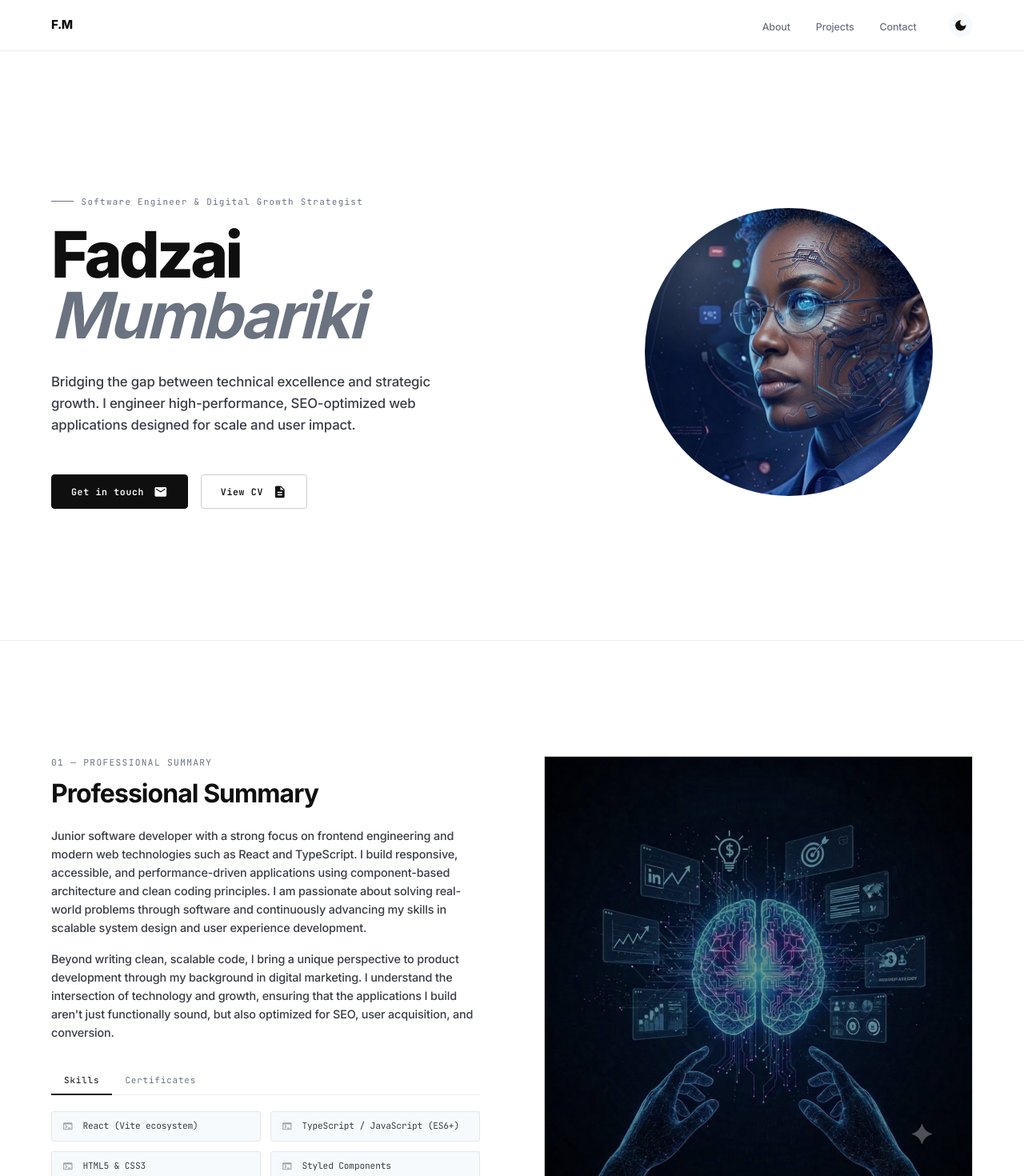
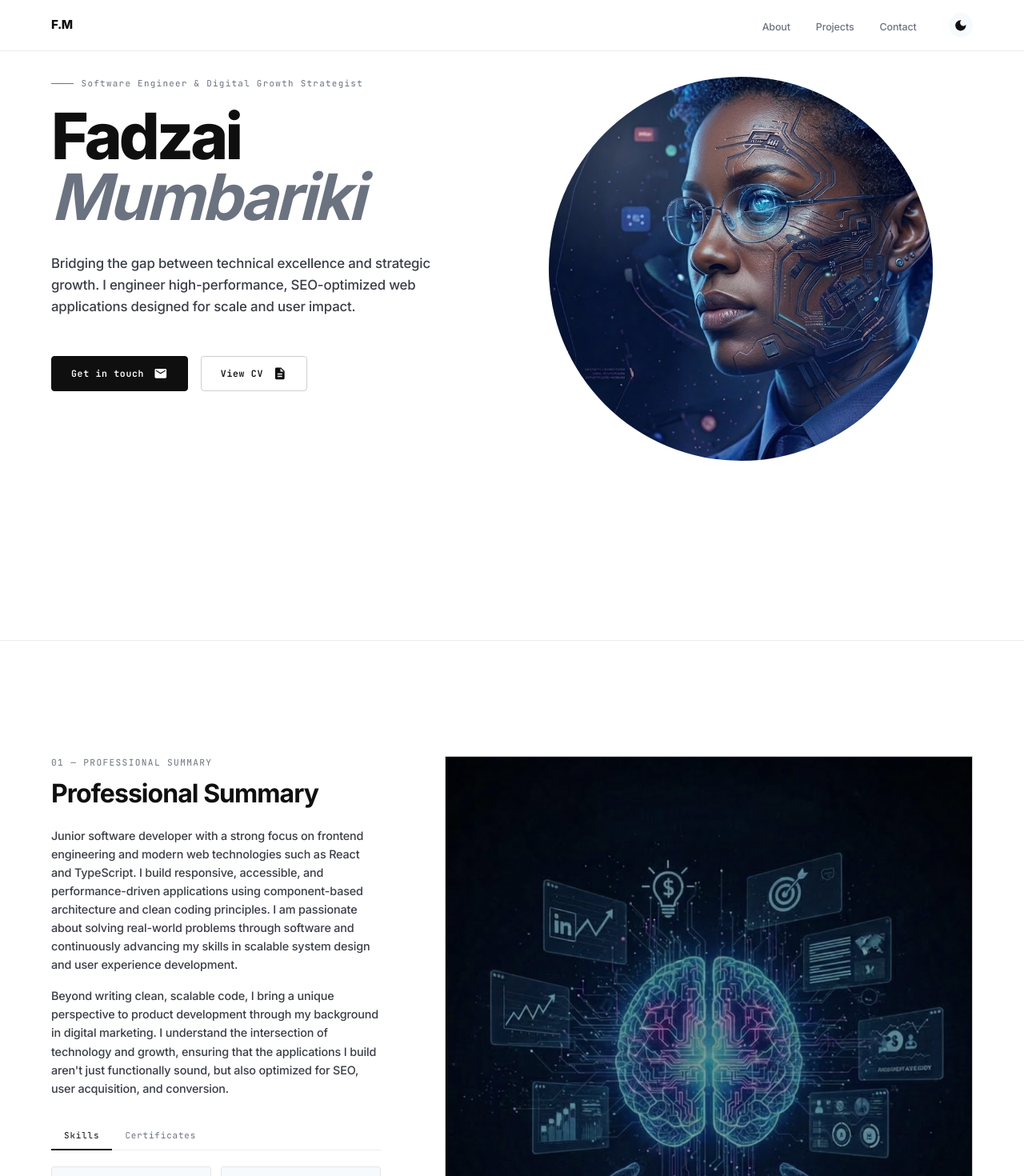
Before and after one commit to FadzaiMumbariki/Portfolio, a React (Vite) app: page / in a window 1280 px wide. Shown: the top 1470 px of the page at 80% size. Built offline with nearby package versions, Linux system fonts and the light colour scheme.

Commit message:
Fix Contact.jsx casing for case-sensitive module resolution on Linux

```diff
--- a/package.json
+++ b/package.json
@@ -25,7 +25,7 @@
     "@eslint/js": "^9.17.0",
     "@types/react": "^18.3.12",
     "@types/react-dom": "^18.3.1",
-    "@vitejs/plugin-react": "^6.0.1",
+    "@vitejs/plugin-react": "^4.3.4",
     "eslint": "^9.17.0",
     "eslint-plugin-react-hooks": "^7.1.1",
     "eslint-plugin-react-refresh": "^0.5.2",
--- a/src/About.jsx
+++ b/src/About.jsx
@@ -18,9 +18,9 @@ const Inner = styled.div`
 
 const AboutGrid = styled.div`
   display: grid;
-  grid-template-columns: 1fr 1fr;
+  grid-template-columns: 1fr 1.6fr;
   gap: 5rem;
-  align-items: start;
+  align-items: stretch;
 
   @media (max-width: 960px) {
     grid-template-columns: 1fr;
@@ -154,6 +154,7 @@ const CertBy = styled.span`
 const AboutImageWrap = styled.div`
   position: relative;
   width: 100%;
+  height: 100%;
 
   &::after {
     content: '';
@@ -166,6 +167,8 @@ const AboutImageWrap = styled.div`
 
 const AboutImage = styled.img`
   width: 100%;
+  height: 100%;
+  object-fit: cover;
   display: block;
   border: 1px solid ${({ theme }) => theme.colors.ruleStrong};
   filter: grayscale(20%);
--- a/src/Hero.jsx
+++ b/src/Hero.jsx
@@ -13,8 +13,8 @@ const spinCcw = keyframes`
 const HeroSection = styled.section`
   min-height: 100vh;
   display: flex;
-  align-items: center;
-  padding: calc(${({ theme }) => theme.sizes.navH} + 5rem) ${({ theme }) => theme.sizes.pad} 6rem;
+  align-items: flex-start;
+  padding: calc(${({ theme }) => theme.sizes.navH} + 2rem) ${({ theme }) => theme.sizes.pad} 6rem;
   max-width: calc(${({ theme }) => theme.sizes.max} + ${({ theme }) => theme.sizes.pad} * 2);
   margin: 0 auto;
   padding-bottom: 4rem;
@@ -25,9 +25,9 @@ const HeroGrid = styled.div`
   margin: 0 auto;
   width: 100%;
   display: grid;
-  grid-template-columns: 1fr 460px;
+  grid-template-columns: 1fr 580px;
   gap: 3rem;
-  align-items: center;
+  align-items: start;
 
   @media (max-width: 960px) {
     grid-template-columns: 1fr;
@@ -149,9 +149,9 @@ const Button = styled.a`
 const HeroRight = styled.div`
   position: relative;
   display: flex;
-  align-items: center;
+  align-items: flex-start;
   justify-content: center;
-  height: 460px;
+  height: 580px;
 
   @media (max-width: 960px) {
     height: auto;
@@ -161,8 +161,8 @@ const HeroRight = styled.div`
 
 const HeroImageWrap = styled.div`
   position: relative;
-  width: 360px;
-  height: 360px;
+  width: 480px;
+  height: 480px;
   border-radius: 50%;
   overflow: hidden;
   background: ${({ theme }) =>
```
Also changed, not shown: src/Contact.jsx (renamed from src/contact.jsx).
